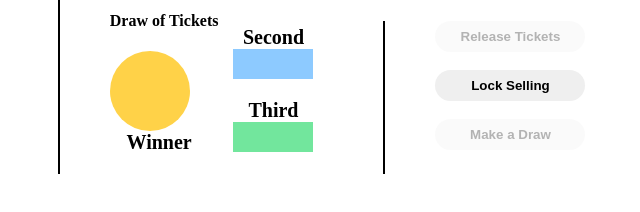
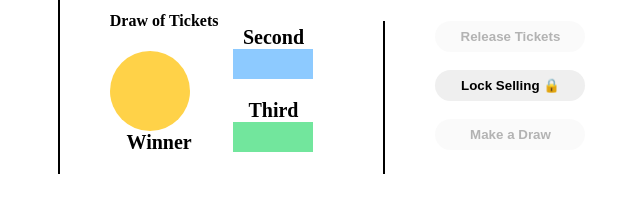
Before and after one commit to Bhupathi-Raju-p/lottery, a plain HTML site: page index.html in a window 1280 px wide. Shown: the part 158-370 px from the top of the page, 104-744 px from the left. Drawn offline with Linux system fonts and the light colour scheme.

Commit message:
added lock symbol

```diff
--- a/index.html
+++ b/index.html
@@ -155,7 +155,7 @@
 
         <div class="final">
             <button class="release">Release Tickets</button> <br><br>
-            <button class="lock">Lock Selling</button> <br><br>
+            <button class="lock">Lock Selling 🔒</button> <br><br>
             <button class="draw">Make a Draw</button> <br>
         </div>
 
```
